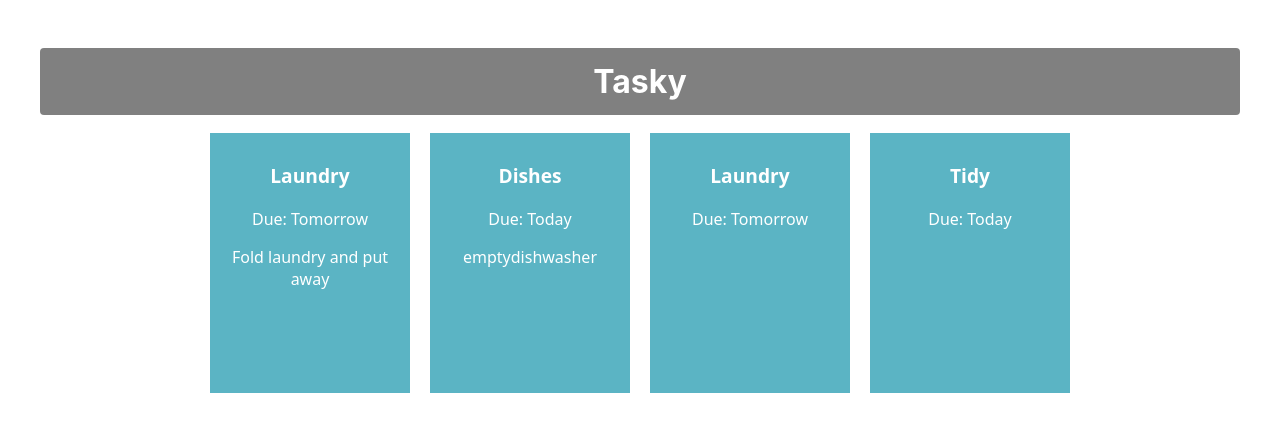
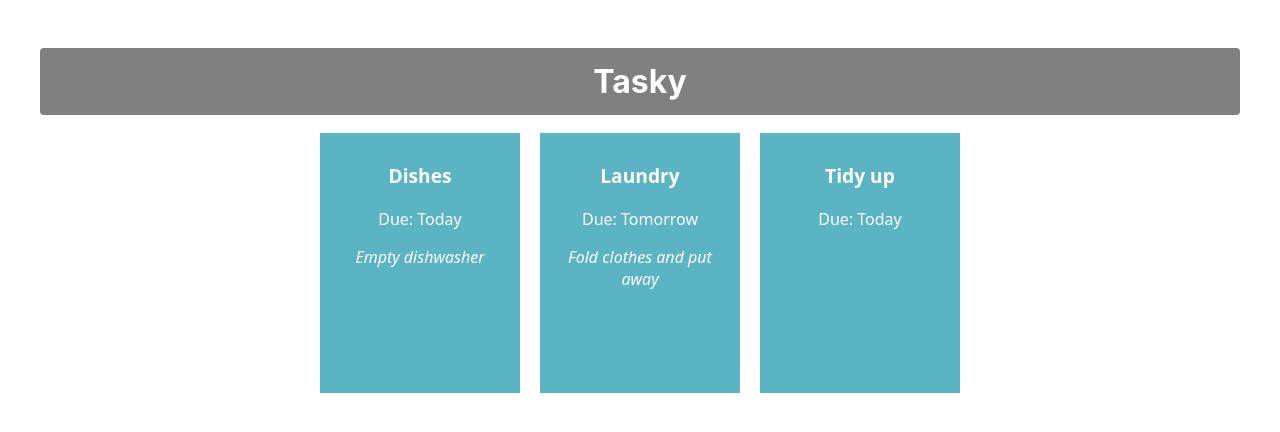
Before and after one commit to shzcqh/react-basics-labs, a React (Create React App) app in the folder tasky/: page / in a window 1280 px wide. Shown: the top 432 px of the page. Built offline with nearby package versions, Linux system fonts and the light colour scheme.

Commit message:
Rendered list of tasks using map

```diff
--- a/tasky/src/App.css
+++ b/tasky/src/App.css
@@ -31,3 +31,6 @@ div {
   font-weight: bold;
   font-size: 1.2em;
 }
+.cqh{
+  font-style: italic;
+}
--- a/tasky/src/App.js
+++ b/tasky/src/App.js
@@ -1,7 +1,6 @@
 import React, { useState } from 'react';
 import './App.css';
 import Task from './components/Task';
-
 function App() {
   const [ taskState, setTaskState ] = useState({
     tasks: [
@@ -13,15 +12,13 @@ function App() {
   return (
     <div className="container">
       <h1>Tasky</h1>
-      <Task title="Laundry" deadline="Tomorrow">
-Fold laundry and put away
-      </Task>
-      <Task title="Dishes" deadline="Today" >
-      emptydishwasher
-        </Task>
-      <Task title="Laundry" deadline="Tomorrow" />
-      <Task title="Tidy" deadline="Today" />
-
+      {taskState.tasks.map((task) => (
+    <Task
+      title={task.title}
+      description={task.description}
+      deadline={task.deadline}
+    />
+  ))}
     </div>
   );
 }
--- a/tasky/src/components/Task.js
+++ b/tasky/src/components/Task.js
@@ -4,7 +4,7 @@ const Task = (props) => {
         <div className="card">
             <p className="title">{props.title}</p>
             <p>Due: {props.deadline}</p>
-            <p className="cqh">{props.children}</p>
+            <p className="cqh">{props.description}</p>
         </div>
     )
 
```
